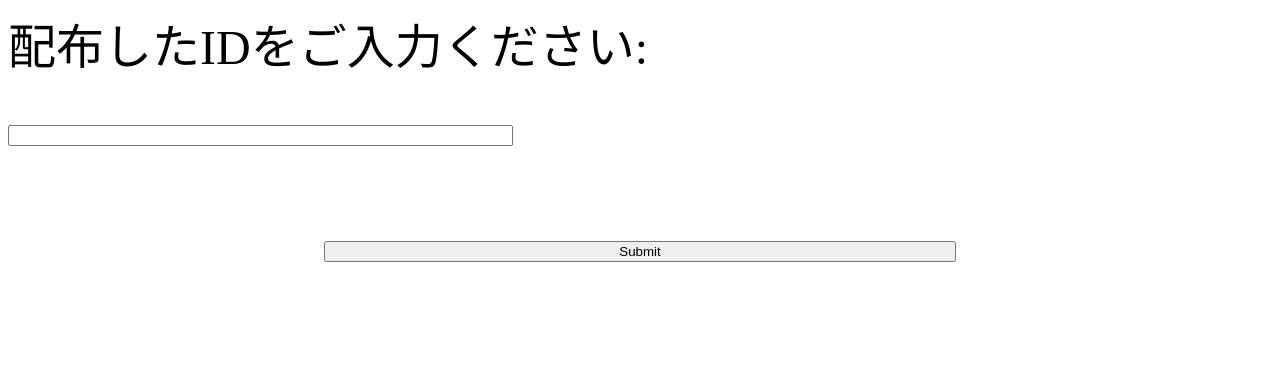
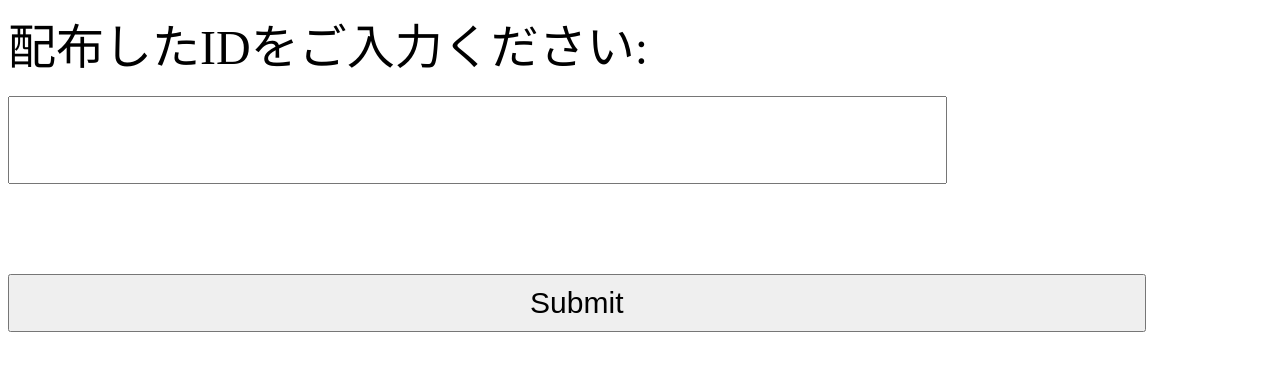
Before and after one commit to slowonlinefitness/login_form, a plain HTML site: page index.html in a window 1280 px wide. Drawn offline with Linux system fonts and the light colour scheme.

Commit message:
Update index.html
入力ボックス等々を大きくした。

```diff
--- a/index.html
+++ b/index.html
@@ -6,13 +6,17 @@
 </head>
 <body>
     <form action="https://docs.google.com/forms/d/e/1FAIpQLSeS4oQ_WZSQxvQIglQ__Gj5zd8nj3ZeQFpuMM0wGovV2UmQsQ/formResponse" id="form" method="post" target="hidden_iframe">
-    <font-size: 130%>
-        <div class="ID">
+         <div class="ID">
             <font size="40"> 配布したIDをご入力ください:
             </font>
             <br></br>
             <font size = "+10">
-            <input id="id" name="entry.873910534" size = "60" placeholder=""  required="required" type="text" onfocus="color_reset();" />
+	<style>
+input[type = "text"]{
+font-size:150%;
+}
+</style>
+            <input id="id" name="entry.873910534" placeholder=""  required="required" type="text" onfocus="color_reset();" />
             </font>
             <br></br>
             <br></br>
@@ -21,10 +25,9 @@
         </div>
 
 
-        <div style="text-align:center">
-            <input id="button" name="button" type="submit" style="width :50%; height : 150%"　value="送 信">
+        <div>
+	    <input id="button" name="button" type="submit" style="width:90%; padding: 10px; font-size: 30px"　value="送 信">
         </div>
-    </font-size>
 
     </form>
 
```
